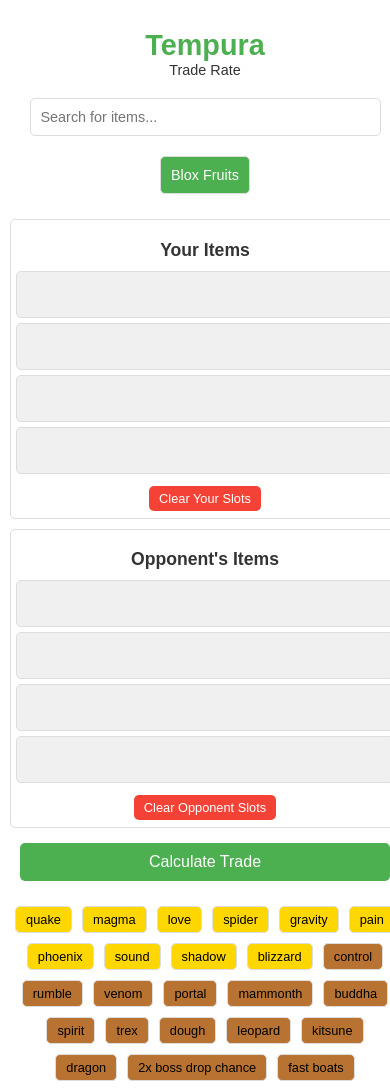
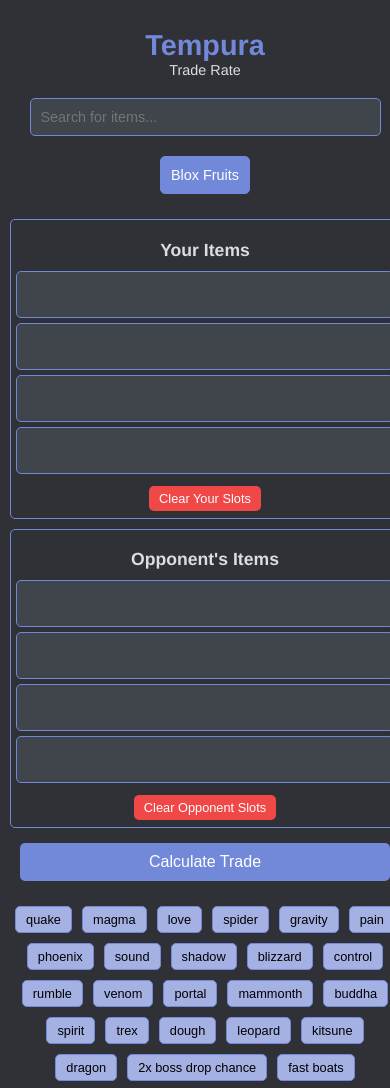
Before and after one commit to wozimon/TradeRate.com, a plain HTML site: page index.html in a window 390 px wide. Shown: the top 1088 px of the page. Drawn offline with Linux system fonts and the light colour scheme.

Commit message:
Add files via upload

```diff
--- a/index.html
+++ b/index.html
@@ -2,109 +2,109 @@
 <html>
 <head>
     <title>Tempura Trade Rate</title>
-    <meta name="viewport" content="width=device-width, initial-scale=1.0">
+    <meta name="viewport" content="width=device-width, initial-scale=1.0, maximum-scale=1.0, user-scalable=no">
     <style>
         body {
-            font-family: 'Arial', sans-serif;
-            background-color: #f4f4f4;
+            font-family: 'Helvetica Neue', Helvetica, Arial, sans-serif;
+            background-color: #36393f;
             margin: 0;
             padding: 0;
-            color: #333;
-            overflow-x: hidden; /* Prevent horizontal scrollbar due to animations */
+            color: #dcddde;
+            overflow-x: hidden;
         }
         .container {
-            width: 100%; /* Full width on all devices */
+            width: 100%;
             margin: 0 auto;
             padding: 10px;
-            background-color: white;
-            box-shadow: 0 0 10px rgba(0, 0, 0, 0.1);
+            background-color: #2f3136;
+            box-shadow: 0 0 10px rgba(0, 0, 0, 0.2);
             position: relative;
             z-index: 1;
         }
         h1 {
             text-align: center;
-            color: #333;
-            font-size: 2em; /* Adjusted for mobile */
+            color: #dcddde;
+            font-size: 2em;
             font-weight: bold;
             margin-bottom: 0;
         }
         h1 span {
-            color: #4CAF50;
+            color: #7289da;
         }
         h2 {
             text-align: center;
             margin-bottom: 10px;
-            color: #333;
-            font-size: 1.2em; /* Adjusted for mobile */
+            color: #dcddde;
+            font-size: 1.2em;
         }
         .subtitle {
             text-align: center;
-            font-size: 1em; /* Adjusted for mobile */
+            font-size: 1em;
             margin-top: 0;
         }
         .trade-container {
             display: flex;
-            flex-wrap: wrap; /* Allow wrapping for smaller screens */
+            flex-wrap: wrap;
             justify-content: space-around;
             margin-top: 20px;
         }
         .trade-column {
             flex: 1;
-            padding: 5px; /* Adjusted for mobile */
-            border: 1px solid #ddd;
+            padding: 5px;
+            border: 1px solid #7289da;
             border-radius: 5px;
-            margin: 5px; /* Adjusted for mobile */
-            min-width: 45%; /* Ensure two columns on smaller screens */
+            margin: 5px;
+            min-width: 45%;
         }
         .slot {
-            background-color: #f0f0f0;
-            border: 1px solid #ddd;
+            background-color: #40444b;
+            border: 1px solid #7289da;
             padding: 10px;
             margin-bottom: 5px;
             border-radius: 5px;
             text-align: center;
-            min-height: 30px; /* Adjusted for mobile */
-            line-height: 30px; /* Adjusted for mobile */
+            min-height: 30px;
+            line-height: 30px;
             cursor: pointer;
             transition: background-color 0.3s;
-            font-size: 0.9em; /* Adjusted for mobile */
+            font-size: 0.9em;
         }
         .slot:hover {
-            background-color: #e0e0e0;
+            background-color: #484c54;
         }
         .selected {
-            background-color: #4CAF50;
+            background-color: #7289da;
             color: white;
         }
         .trade-button {
             display: block;
-            width: 95%; /* Adjusted for mobile */
+            width: 95%;
             padding: 10px;
             margin: 10px auto;
-            background-color: #4CAF50;
+            background-color: #7289da;
             color: white;
             border: none;
             border-radius: 5px;
-            font-size: 1em; /* Adjusted for mobile */
+            font-size: 1em;
             cursor: pointer;
             transition: background-color 0.3s;
         }
         .trade-button:hover {
-            background-color: #367c39;
+            background-color: #677bc4;
         }
         .result {
             text-align: center;
-            font-size: 1.1em; /* Adjusted for mobile */
+            font-size: 1.1em;
             margin-top: 10px;
         }
         .win {
-            color: green;
+            color: #43b581;
         }
         .lose {
-            color: red;
+            color: #f04747;
         }
         .fair {
-            color: orange;
+            color: #faa61a;
         }
         .hidden {
             display: none;
@@ -116,21 +116,34 @@
             margin-top: 20px;
         }
         .item-button {
-            background-color: #f0f0f0;
-            border: 1px solid #ddd;
+            background-color: #a4b1e2;
+            border: 1px solid #7289da;
             padding: 5px 10px;
             margin: 5px;
             border-radius: 5px;
             cursor: pointer;
             transition: background-color 0.3s, color 0.3s;
-            color: black; /* Set text color to black */
+            color: black;
             font-size: 0.9em;
         }
         .item-button:hover {
-            background-color: #e0e0e0;
+            background-color: #484c54;
+            color: white;
+        }
+        .item-button.fruit {
+            background-color: #a4b1e2;
+            color: black;
+        }
+        .item-button.gamepass {
+            background-color: #a4b1e2;
+            color: black;
+        }
+        .item-button.perm {
+            background-color: #a4b1e2;
+            color: black;
         }
         .item-selected {
-            background-color: #4CAF50;
+            background-color: #7289da;
             color: white;
         }
         .item-search {
@@ -138,7 +151,9 @@
             width: calc(95% - 22px);
             padding: 10px;
             margin: 20px auto;
-            border: 1px solid #ddd;
+            border: 1px solid #7289da;
+            background-color: #40444b;
+            color: #dcddde;
             border-radius: 5px;
             font-size: 1em;
         }
@@ -148,8 +163,8 @@
             margin: 10px;
         }
         .category-button {
-            background-color: #f0f0f0;
-            border: 1px solid #ddd;
+            background-color: #40444b;
+            border: 1px solid #7289da;
             padding: 10px;
             margin: 0 5px;
             border-radius: 5px;
@@ -158,88 +173,12 @@
             font-size: 1em;
         }
         .category-button:hover {
-            background-color: #e0e0e0;
+            background-color: #484c54;
         }
         .category-selected {
-            background-color: #4CAF50;
+            background-color: #7289da;
             color: white;
         }
-        /* Animations */
-        @keyframes float {
-            0% { transform: translateY(0); }
-            50% { transform: translateY(-10px); }
-            100% { transform: translateY(0); }
-        }
-
-        .float {
-            animation: float 3s ease-in-out infinite;
-        }
-
-        @keyframes rotate {
-            0% { transform: rotate(0deg); }
-            100% { transform: rotate(360deg); }
-        }
-
-        .rotate {
-            animation: rotate 5s linear infinite;
-        }
-
-        @keyframes color-change {
-            0% { background-color: #f44336; }
-            25% { background-color: #ff9800; }
-            50% { background-color: #ffeb3b; }
-            75% { background-color: #4caf50; }
-            100% { background-color: #2196f3; }
-        }
-
-        .color-change {
-            animation: color-change 10s linear infinite;
-        }
-        .background-animation {
-            position: fixed;
-            top: 0;
-            left: 0;
-            width: 100%;
-            height: 100%;
-            z-index: -1;
-            display: none;
-        }
-        .circle {
-            position: absolute;
-            border-radius: 50%;
-            opacity: 0.3;
-        }
-
-        .circle-1 {
-            width: 100px;
-            height: 100px;
-            background-color: #f44336;
-            top: 10%;
-            left: 10%;
-            animation: float 5s ease-in-out infinite, color-change 10s linear infinite;
-        }
-
-        .circle-2 {
-            width: 150px;
-            height: 150px;
-            background-color: #2196f3;
-            bottom: 20%;
-            right: 15%;
-            animation: float 7s ease-in-out infinite, color-change 8s linear infinite reverse;
-        }
-
-        .circle-3 {
-            width: 80px;
-            height: 80px;
-            background-color: #4caf50;
-            top: 50%;
-            left: 70%;
-            animation: float 4s ease-in-out infinite, color-change 9s linear infinite;
-        }
-        .item-button.fruit { background-color: #ffd700; } /* Gold */
-        .item-button.gamepass { background-color: #c0c0c0; } /* Silver */
-        .item-button.perm { background-color: #b87333; } /* Bronze */
-
         .clear-buttons-container {
             display: flex;
             flex-wrap: wrap;
@@ -248,7 +187,7 @@
         }
         .clear-button {
             padding: 5px 10px;
-            background-color: #f44336;
+            background-color: #f04747;
             color: white;
             border: none;
             border-radius: 5px;
@@ -265,7 +204,7 @@
             width: 95%;
             padding: 10px;
             margin: 10px auto;
-            background-color: #7289da;
+            background: linear-gradient(to right, #7289da, #677bc4);
             color: white;
             border: none;
             border-radius: 5px;
@@ -274,46 +213,52 @@
             text-decoration: none;
             text-align: center;
             transition: background-color 0.3s;
+            animation: gradient 3s ease infinite;
+            background-size: 200% 200%;
         }
 
         .discord-button:hover {
             background-color: #677bc4;
+            animation: none;
+        }
+
+        @keyframes gradient {
+            0%{background-position:0% 50%}
+            50%{background-position:100% 50%}
+            100%{background-position:0% 50%}
         }
         /* Media Queries for Mobile Devices */
         @media only screen and (max-width: 480px) {
-            .background-animation {
-                display: block;
-            }
             h1 {
-                font-size: 1.8em; /* Further reduced for very small screens */
+                font-size: 1.8em;
             }
             h2 {
-                font-size: 1.1em; /* Further reduced for very small screens */
+                font-size: 1.1em;
             }
             .subtitle {
-                font-size: 0.9em; /* Further reduced for very small screens */
+                font-size: 0.9em;
             }
             .trade-column {
-                min-width: 95%; /* Single column layout for very small screens */
-                margin: 5px 0; /* Adjusted margin for single column */
+                min-width: 95%;
+                margin: 5px 0;
             }
             .slot {
-                min-height: 25px; /* Further reduced for very small screens */
-                line-height: 25px; /* Further reduced for very small screens */
-                font-size: 0.8em; /* Further reduced for very small screens */
+                min-height: 25px;
+                line-height: 25px;
+                font-size: 0.8em;
             }
             .item-button {
-                font-size: 0.8em; /* Further reduced for very small screens */
+                font-size: 0.8em;
             }
             .category-button {
-                font-size: 0.9em; /* Further reduced for very small screens */
+                font-size: 0.9em;
             }
             .clear-button {
-                font-size: 0.8em; /* Further reduced for very small screens */
+                font-size: 0.8em;
                 margin: 2px 0;
             }
             .discord-button {
-                font-size: 0.9em; /* Further reduced for very small screens */
+                font-size: 0.9em;
             }
             .item-search {
                 font-size: 0.9em;
@@ -323,11 +268,6 @@
     </style>
 </head>
 <body>
-    <div class="background-animation">
-        <div class="circle circle-1"></div>
-        <div class="circle circle-2"></div>
-        <div class="circle circle-3"></div>
-    </div>
     <div class="container">
         <h1><span>Tempura</span></h1>
         <p class="subtitle">Trade Rate</p>
```
